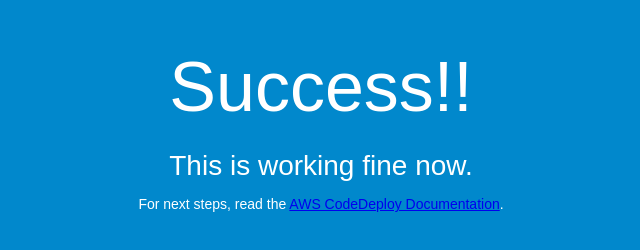
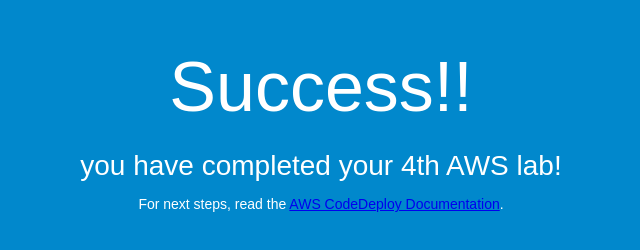
Before and after one commit to blrtrial/sana, a plain HTML site: page index.html in a window 1280 px wide. Shown: the whole page, without its empty margins (319-959 px from the left). Drawn offline with Linux system fonts and the light colour scheme.

Commit message:
Update index.html

```diff
--- a/index.html
+++ b/index.html
@@ -27,7 +27,7 @@
 <body>
   <div align="center">
     <h1>Success!!</h1>
-    <h2>This is working fine now.</h2>
+    <h2>you have completed your 4th AWS lab!</h2>
     <p>For next steps, read the <a href="http://aws.amazon.com/documentation/codedeploy">AWS CodeDeploy Documentation</a>.</p>
   </div>
 </body>
```
